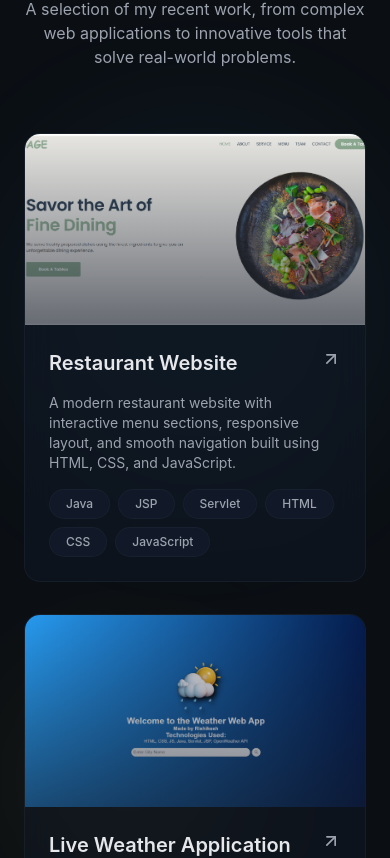
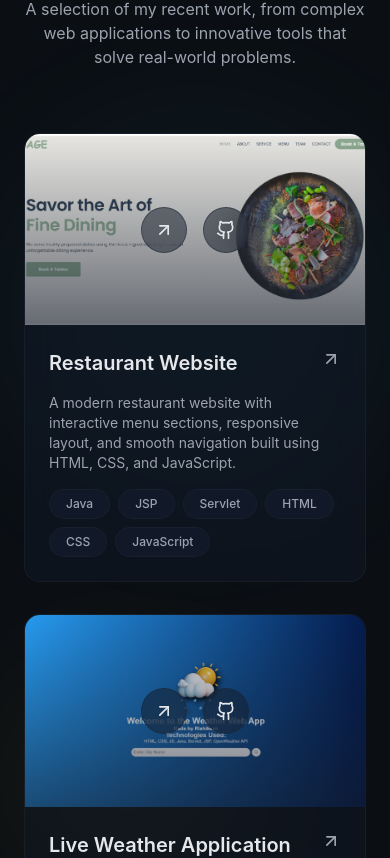
Before and after one commit to rishikeshsalunke/world-fire-safety, a React (Vite) app: page / in a window 390 px wide. Shown: the part 3616-4474 px from the top of the page. Built offline with nearby package versions, Linux system fonts and the light colour scheme.

Commit message:
Fix mobile overlay links visibility in Projects section

```diff
--- a/src/sections/Projects.jsx
+++ b/src/sections/Projects.jsx
@@ -10,7 +10,7 @@ const projects = [
         link: "https://sagerestaurant.netlify.app/",
         github: "https://github.com/YOUR_GITHUB_USERNAME/restaurant-website",
     },
-     {
+    {
         title: "Live Weather Application",
         description:
             "A responsive weather application that fetches real-time data using public APIs. Users can search cities and view current weather conditions with a clean UI.",
@@ -89,8 +89,15 @@ export const Projects = () => {
                                 />
 
                                 {/* Overlay Links */}
-                                <div className="absolute inset-0 flex items-center justify-center gap-4 opacity-0 group-hover:opacity-100 transition-opacity duration-300">
-                                    <a href={project.link} className="p-3 rounded-full glass hover:bg-primary hover:text-primary-foreground transition-all">
+                                <div
+                                    className="absolute inset-0 flex items-center justify-center gap-4
+                                    opacity-100 md:opacity-0 md:group-hover:opacity-100
+                                    transition-opacity duration-300"
+                                >
+                                    <a href={project.link}
+                                        target="_blank"
+                                        rel="noopener noreferrer"
+                                        className="p-3 rounded-full glass hover:bg-primary hover:text-primary-foreground transition-all">
                                         <ArrowUpRight className="w-5 h-5" />
                                     </a>
                                     <a href={project.github} className="p-3 rounded-full glass hover:bg-primary hover:text-primary-foreground transition-all">
@@ -103,12 +110,14 @@ export const Projects = () => {
                             <div className="p-6 space-y-4">
                                 <div className="flex items-start justify-between">
                                     <h3 className="text-xl font-semibold group-hover:text-primary transition-colors">{project.title}</h3>
-                                    <ArrowUpRight
-                                        className="w-5 h-5
+                                    <a href={project.link}>
+                                        <ArrowUpRight
+                                            className="w-5 h-5
                                      text-muted-foreground group-hover:text-primary
                                         group-hover:translate-x-1
                                         group-hover:-translate-y-1 transition-all"
-                                    />
+                                        />
+                                    </a>
                                 </div>
 
                                 <p className="text-muted-foreground text-sm">
```
